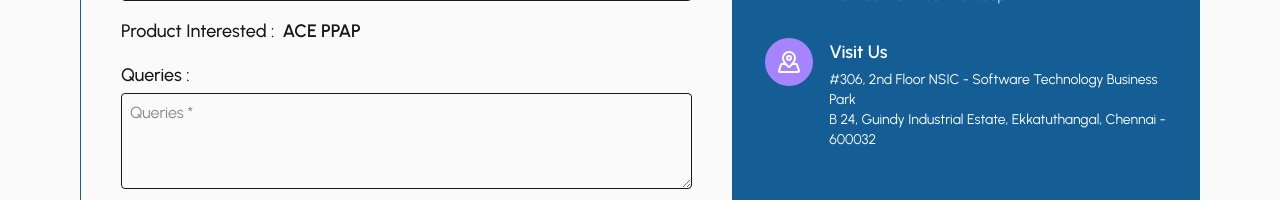
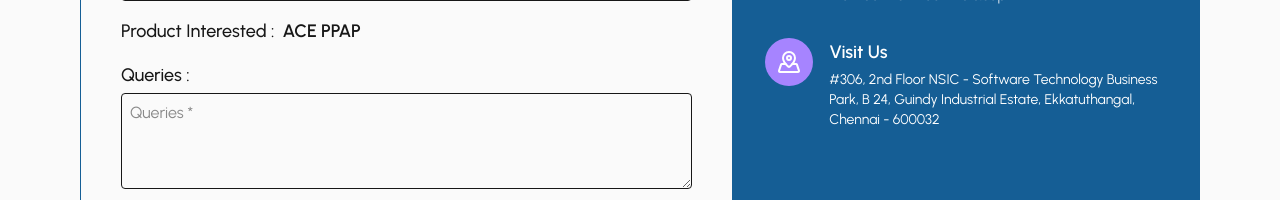
Before and after one commit to Temp445/ppap_next1, a Next.js app in the folder frontend/: page / in a window 1280 px wide. Shown: the part 6262-6462 px from the top of the page. Built offline with nearby package versions, Linux system fonts and the light colour scheme; no server answers.

Commit message:
whatsapp

```diff
--- a/frontend/src/components/Contact.tsx
+++ b/frontend/src/components/Contact.tsx
@@ -291,7 +291,7 @@ const Contact: React.FC = () => {
               <div>
                 <h4 className="font-semibold text-lg">Visit Us</h4>
                 <p className="mt-1 text-sm">
-                  #306, 2nd Floor NSIC - Software Technology Business Park<br />
+                  #306, 2nd Floor NSIC - Software Technology Business Park,
                   B 24, Guindy Industrial Estate, Ekkatuthangal, Chennai - 600032
                 </p>
               </div>
```
